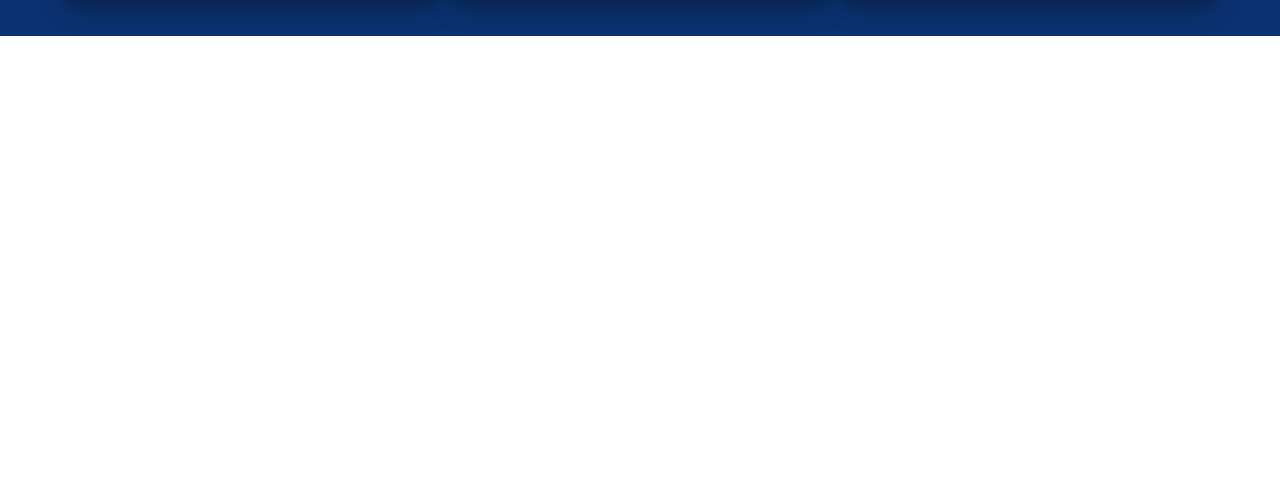
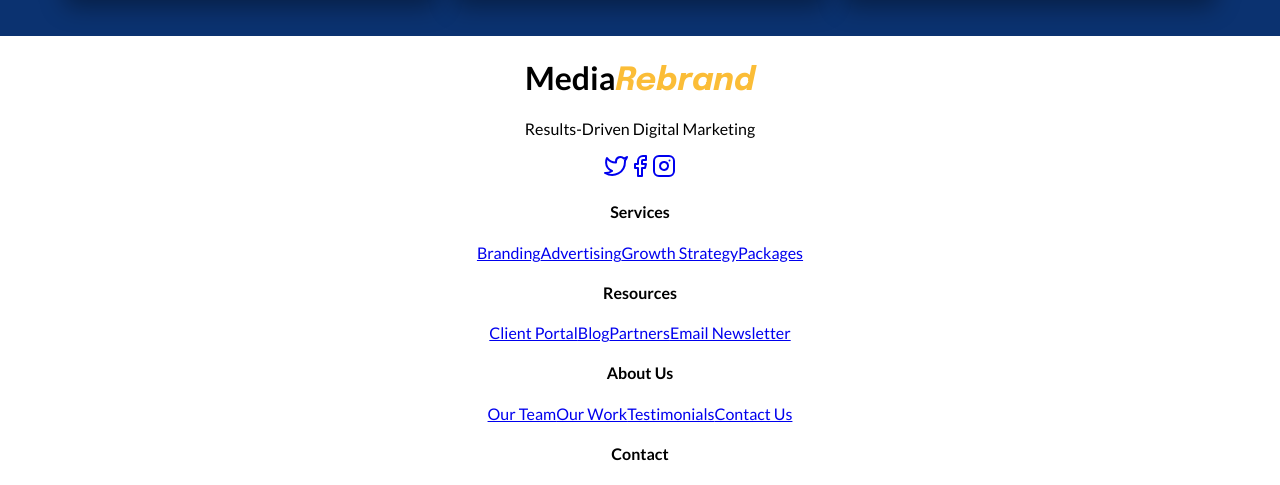
Before and after one commit to paakowamoquandoh/Media-Advertising, a React (Create React App) app in the folder digitalbranding/: page / in a window 1280 px wide. Shown: the part 4558-5043 px from the top of the page. Before the commit the page ends 4594 px from the top, so only its background shows below. Built offline with nearby package versions, Linux system fonts and the light colour scheme.

Commit message:
footer commit

```diff
--- a/digitalbranding/src/components/SectionOne/FeaturesData.js
+++ b/digitalbranding/src/components/SectionOne/FeaturesData.js
@@ -1,9 +1,6 @@
 import { Component } from "react";
 import "../SectionOne/section.css";
-import featImg1 from "../../media/images/media1.webp";
-import featImg2 from "../../media/images/media2.webp";
-import featImg3 from "../../media/images/media3.webp";
-import featImg4 from "../../media/images/media.webp";
+
 
 
 class FeaturesData extends Component{
@@ -13,7 +10,7 @@ class FeaturesData extends Component{
                 <div className="featText">
                     <h2>{this.props.heading}</h2>
                     <p>{this.props.description}</p>
-                    <a href="" className="featBtn">{this.props.button}</a>
+                    <a href="/" className="featBtn">{this.props.button}</a>
                 </div>
                 <div className="featImage">
                      <img alt="featureimg" src={this.props.image1} />
--- a/digitalbranding/src/components/SectionTwo/serviceData.js
+++ b/digitalbranding/src/components/SectionTwo/serviceData.js
@@ -1,4 +1,3 @@
-import WeOffer from "./ServicesSec";
 import "./servicesSec.css";
 
 
--- a/digitalbranding/src/components/footer/Footer.js
+++ b/digitalbranding/src/components/footer/Footer.js
@@ -1,4 +1,5 @@
 import "./footer.css";
+import { Instagram, Facebook, Twitter } from 'react-feather';
 
 const Footer = () => {
     return(
@@ -8,7 +9,48 @@ const Footer = () => {
                 <h1>Media<i className="reColor">Rebrand</i></h1>
                 <p>Results-Driven Digital Marketing</p>
                 </div>
+                <div>
+                    <a href="/"><Twitter/></a>
+                    <a href="/"><Facebook/></a>
+                    <a href="/"><Instagram/></a>
+                </div>
+            </div>
+
+
+
+            <div className="bottom">
+                <div>
+                    <h4>Services</h4>
+                    <a href="/">Branding</a>
+                    <a href="/">Advertising</a>
+                    <a href="/">Growth Strategy</a>
+                    <a href="/">Packages</a>
+                </div>
+                <div>
+                    <h4>Resources</h4>
+                    <a href="/">Client Portal</a>
+                    <a href="/">Blog</a>
+                    <a href="/">Partners</a>
+                    <a href="/">Email Newsletter</a>
+                </div>
+                <div>
+                    <h4>About Us</h4>
+                    <a href="/">Our Team</a>
+                    <a href="/">Our Work</a>
+                    <a href="/">Testimonials</a>
+                    <a href="/">Contact Us</a>
+                </div>
+                <div>
+                    <h4>Contact</h4>
+                    <a href="/">peni@mediaBrand.customer</a>
+                    <a href="/">(233) 334-2851</a>
+                    <a href="/">2545 N Canyon Rd</a>
+                    <a href="/">Accra, Ghana</a>
+                </div>
             </div>
         </div>
     )
 }
+
+
+export default Footer;
--- a/digitalbranding/src/components/footer/footer.css
+++ b/digitalbranding/src/components/footer/footer.css
@@ -0,0 +1,8 @@
+.reColor{
+    color: var(--yellowish);
+    font-family: 'Epilogue', sans-serif;
+}
+
+.bottom h4{
+    color: var(--darkColor);
+}
--- a/digitalbranding/src/routes/Home.js
+++ b/digitalbranding/src/routes/Home.js
@@ -3,6 +3,7 @@ import NavBar from "../components/navbar/nav";
 import Hero from "../components/Hero/Hero";
 import FeaturesSection from "../components/SectionOne/Section";
 import WeOffer from "../components/SectionTwo/ServicesSec";
+import Footer from "../components/footer/Footer";
 
 
 function HomePage() {
@@ -21,6 +22,7 @@ function HomePage() {
         />
         <FeaturesSection/>
         <WeOffer/>
+        <Footer/>
         </>
     )
 }
```
